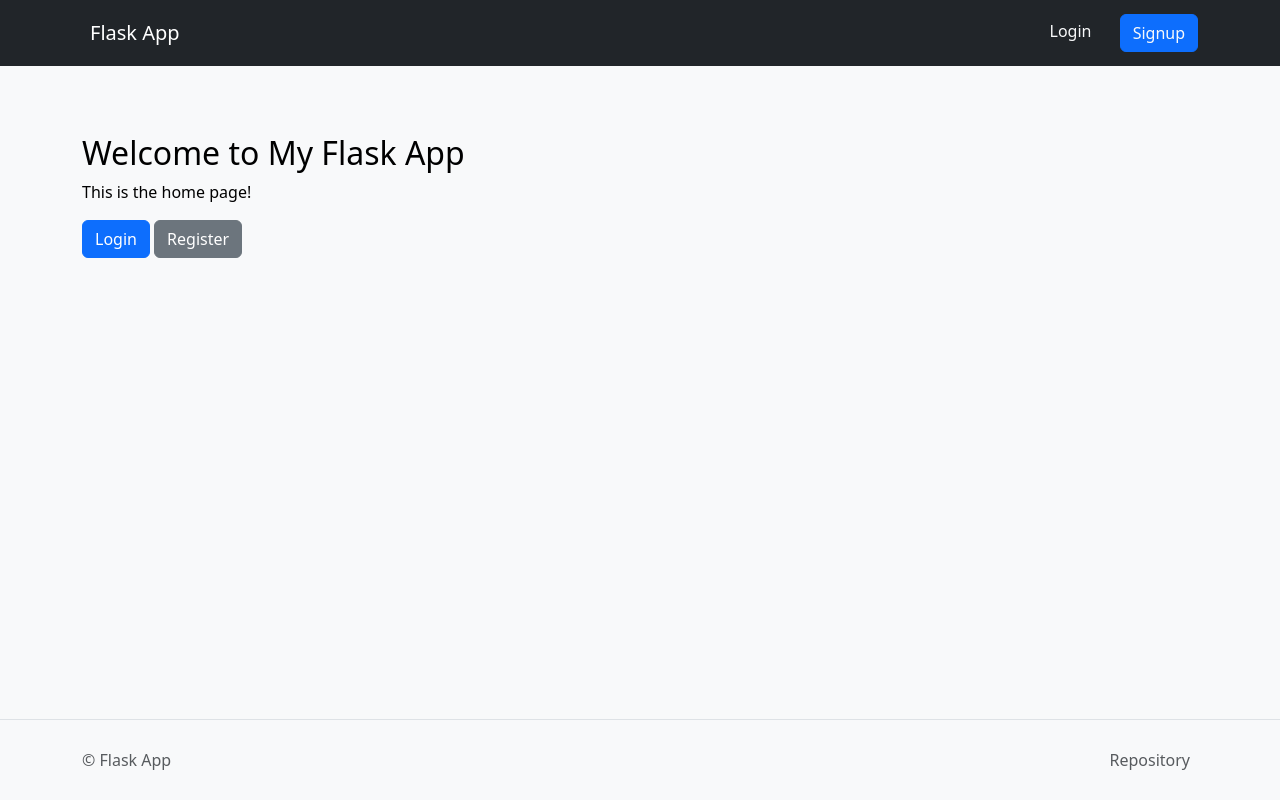
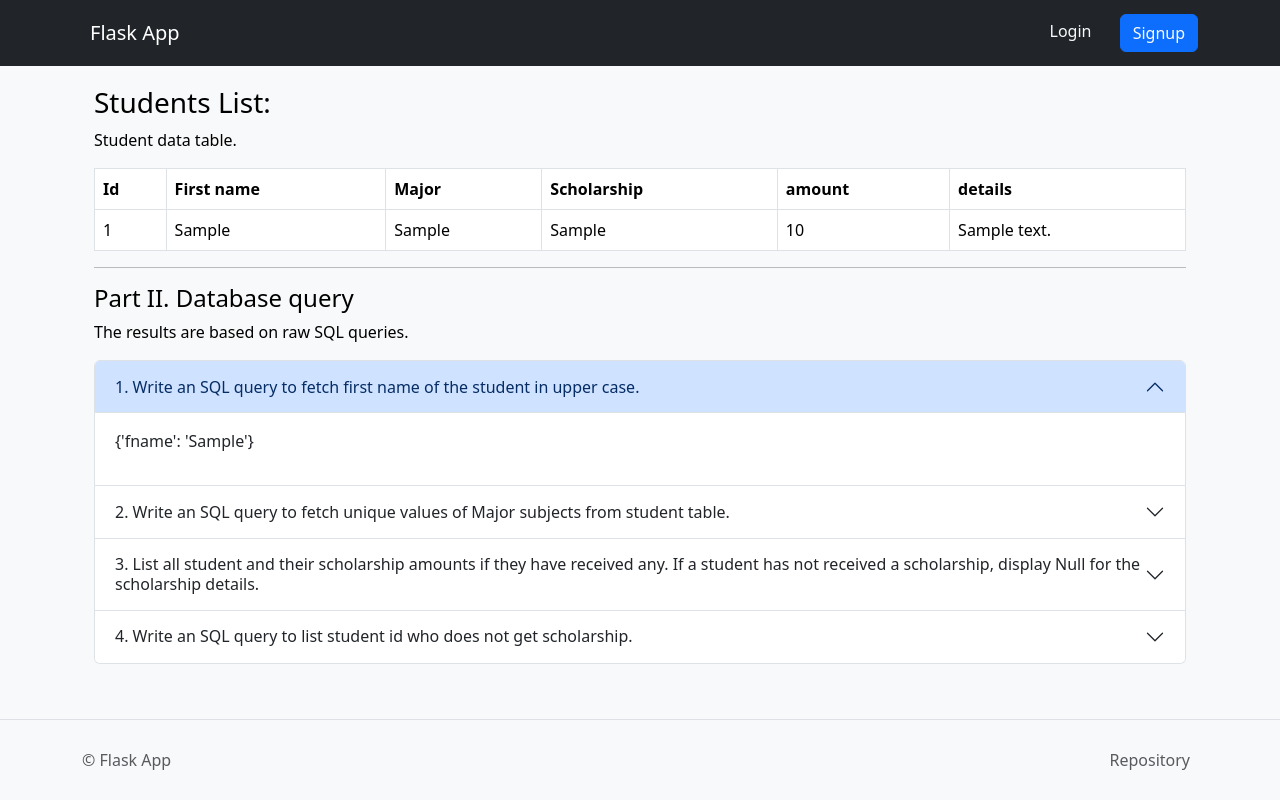
Before and after one commit to Jpglobio/flask_app, a Flask app: page / in a window 1280 px wide. Run offline with Flask 3, Linux system fonts and the light colour scheme; the visitor is signed in with stand-in values (Sample User, id 1); tables that the repository leaves empty or names only in its code hold one stand-in row (values such as "Sample post").

Commit message:
modified: display data

```diff
--- a/app/templates/index.html
+++ b/app/templates/index.html
@@ -4,9 +4,97 @@
 
 {% block content %}
 <div class="container">
-    <h2 class="mt-5">Welcome to My Flask App</h2>
+    {% if session.get('logged_in') %}
+    <div class="container-fluid">
+        <h3>Students List:</h3>
+        <p>Student data table.</p>
+        <table class="table table-bordered table-responsive table-hover">
+            <thead>
+                <tr>
+                    <th>Id</th>
+                    <th>First name</th>
+                    <th>Major</th>
+                    <th>Scholarship</th>
+                    <th>amount</th>
+                    <th>details</th>
+                </tr>
+            </thead>
+            {% for student in students %}
+            <tbody>
+                <td>{{ student.id }}</td>
+                <td>{{ student.fname }}</td>
+                <td>{{ student.major }}</td>
+                <td>{{ student.scholarship }}</td>
+                <td>{{ student.amount }}</td>
+                <td>{{ student.details }}</td>
+            </tbody>
+            {% endfor %}
+        </table>
+        <hr class="px-6 mx-6">
+        <section class="database-part-2">
+            <h4>Part II. Database query</h4>
+            <p>The results are based on raw SQL queries.</p>
+            <div class="accordion" id="accordionExample">
+                <div class="accordion-item">
+                    <h2 class="accordion-header">
+                        <button class="accordion-button" type="button" data-bs-toggle="collapse"
+                            data-bs-target="#collapseOne" aria-expanded="true" aria-controls="collapseOne">
+                            1. Write an SQL query to fetch first name of the student in upper case.
+                        </button>
+                    </h2>
+                    <div id="collapseOne" class="accordion-collapse collapse show" data-bs-parent="#accordionExample">
+                        <div class="accordion-body">
+                            <p> <span class="fa-solid fa-arrow-right-long"></span> {{ fname }}</p>
+                        </div>
+                    </div>
+                </div>
+                <div class="accordion-item">
+                    <h2 class="accordion-header">
+                        <button class="accordion-button collapsed" type="button" data-bs-toggle="collapse"
+                            data-bs-target="#collapseTwo" aria-expanded="false" aria-controls="collapseTwo">
+                            2. Write an SQL query to fetch unique values of Major subjects from student table.
+                        </button>
+                    </h2>
+                    <div id="collapseTwo" class="accordion-collapse collapse" data-bs-parent="#accordionExample">
+                        <div class="accordion-body">
+                            <p><span class="fa-solid fa-arrow-right-long"></span> {{ major }}</p>
+                        </div>
+                    </div>
+                </div>
+                <div class="accordion-item">
+                    <h2 class="accordion-header">
+                        <button class="accordion-button collapsed" type="button" data-bs-toggle="collapse"
+                            data-bs-target="#collapseThree" aria-expanded="false" aria-controls="collapseThree">
+                            3. List all student and their scholarship amounts if they have received any. If a student has
+                            not received a scholarship, display Null for the scholarship details.
+                        </button>
+                    </h2>
+                    <div id="collapseThree" class="accordion-collapse collapse" data-bs-parent="#accordionExample">
+                        <div class="accordion-body">
+                            <p><span class="fa-solid fa-arrow-right-long"></span> {{ scholar }}</p>
+                        </div>
+                    </div>
+                </div>
+                <div class="accordion-item">
+                    <h2 class="accordion-header">
+                        <button class="accordion-button collapsed" type="button" data-bs-toggle="collapse"
+                            data-bs-target="#collapseFour" aria-expanded="false" aria-controls="collapseFour">
+                            4. Write an SQL query to list student id who does not get scholarship.
+                        </button>
+                    </h2>
+                    <div id="collapseFour" class="accordion-collapse collapse" data-bs-parent="#accordionExample">
+                        <div class="accordion-body">
+                            <p><span class="fa-solid fa-arrow-right-long"></span>{{ non_scholar }}</p>
+                        </div>
+                    </div>
+
+                </div>
+            </div>
+        </section>
+    </div>
+    {% else %}
+    <h2 class="mt-2">Welcome to My Flask App</h2>
     <p>This is the home page!</p>
-    <a href="{{ url_for('auth.login') }}" class="btn btn-primary">Login</a>
-    <a href="{{ url_for('auth.signup') }}" class="btn btn-secondary">Register</a>
+    {% endif %}
 </div>
 {% endblock %}
```
